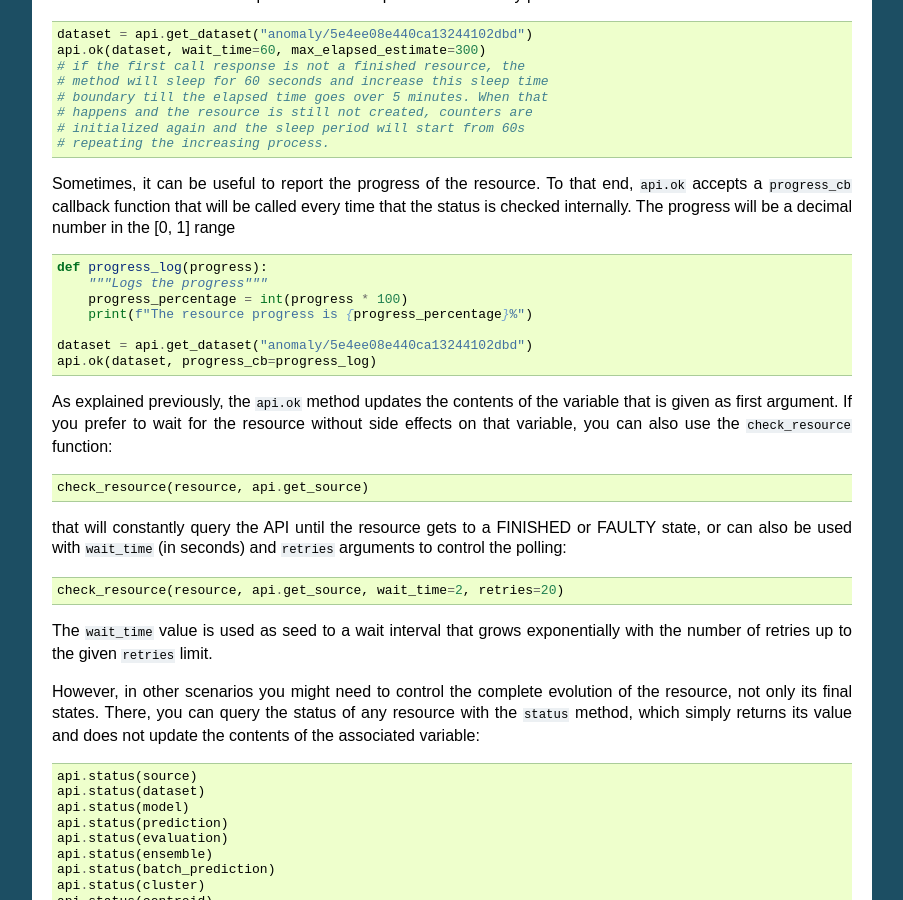
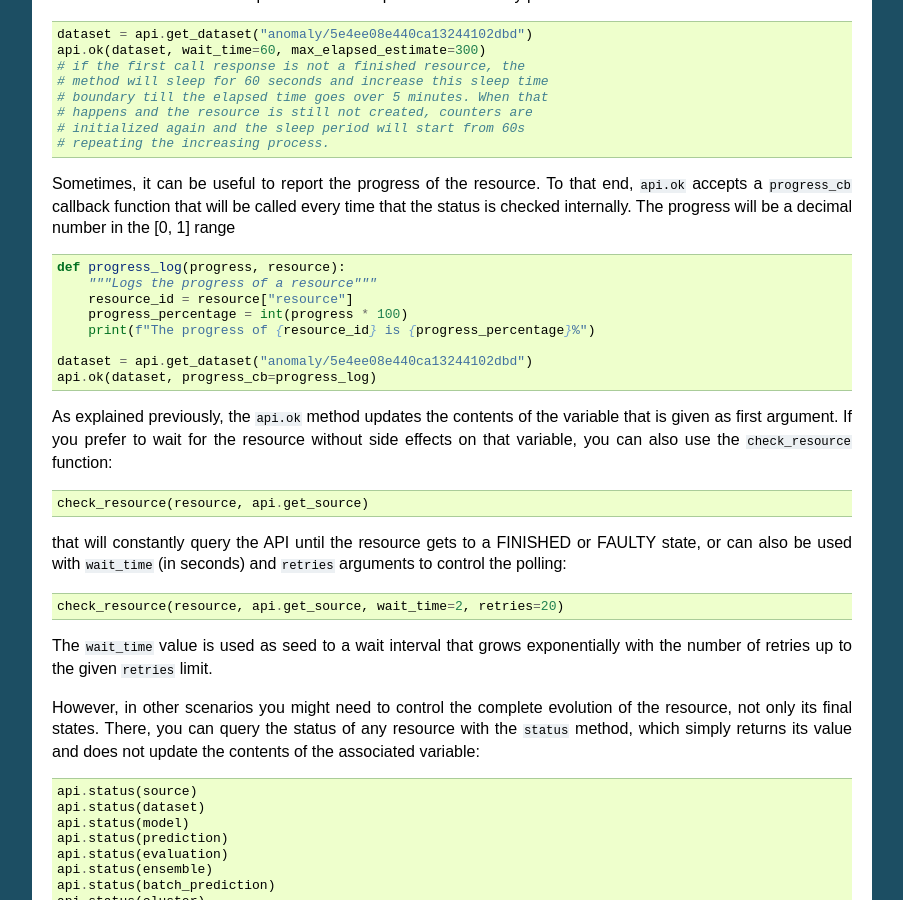
Before and after one commit to bigmlcom/python, a Sphinx documentation site: the page built from docs/creating_resources.rst, in a window 1280 px wide and 900 px high, scrolled down 3335 px. Shown: the whole window, without its empty margins (198-1101 px from the left). Built offline with Sphinx 7.4.7, drawn with Linux system fonts in a browser that asks for light colours.

Commit message:
Adding the resource information to the api.ok callback

```diff
--- a/docs/creating_resources.rst
+++ b/docs/creating_resources.rst
@@ -249,10 +249,11 @@ decimal number in the [0, 1] range
 
 .. code-block:: python
 
-    def progress_log(progress):
-        """Logs the progress"""
+    def progress_log(progress, resource):
+        """Logs the progress of a resource"""
+        resource_id = resource["resource"]
         progress_percentage = int(progress * 100)
-        print(f"The resource progress is {progress_percentage}%")
+        print(f"The progress of {resource_id} is {progress_percentage}%")
 
     dataset = api.get_dataset("anomaly/5e4ee08e440ca13244102dbd")
     api.ok(dataset, progress_cb=progress_log)
```
Also changed, not shown: 1 other file.
